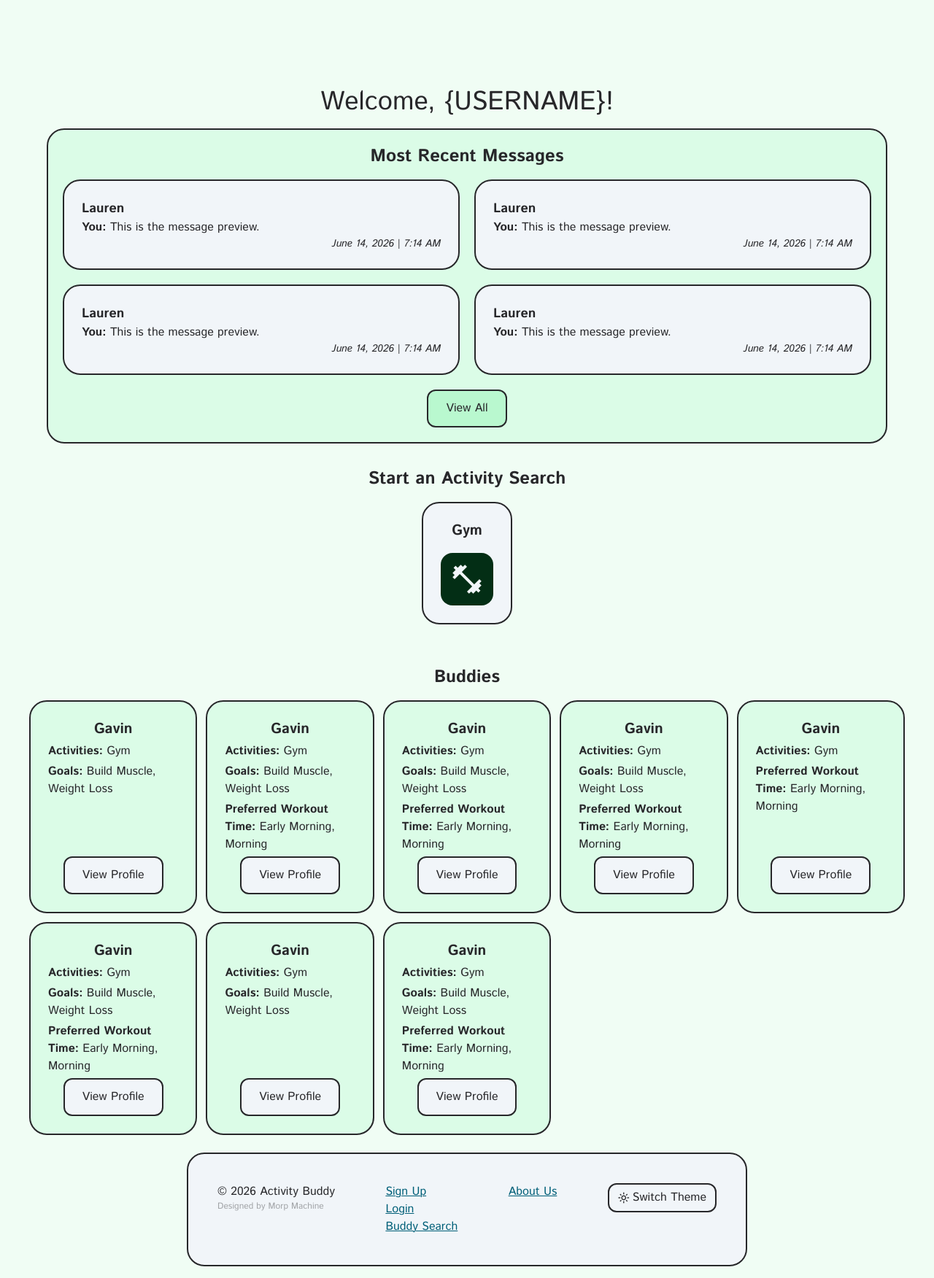
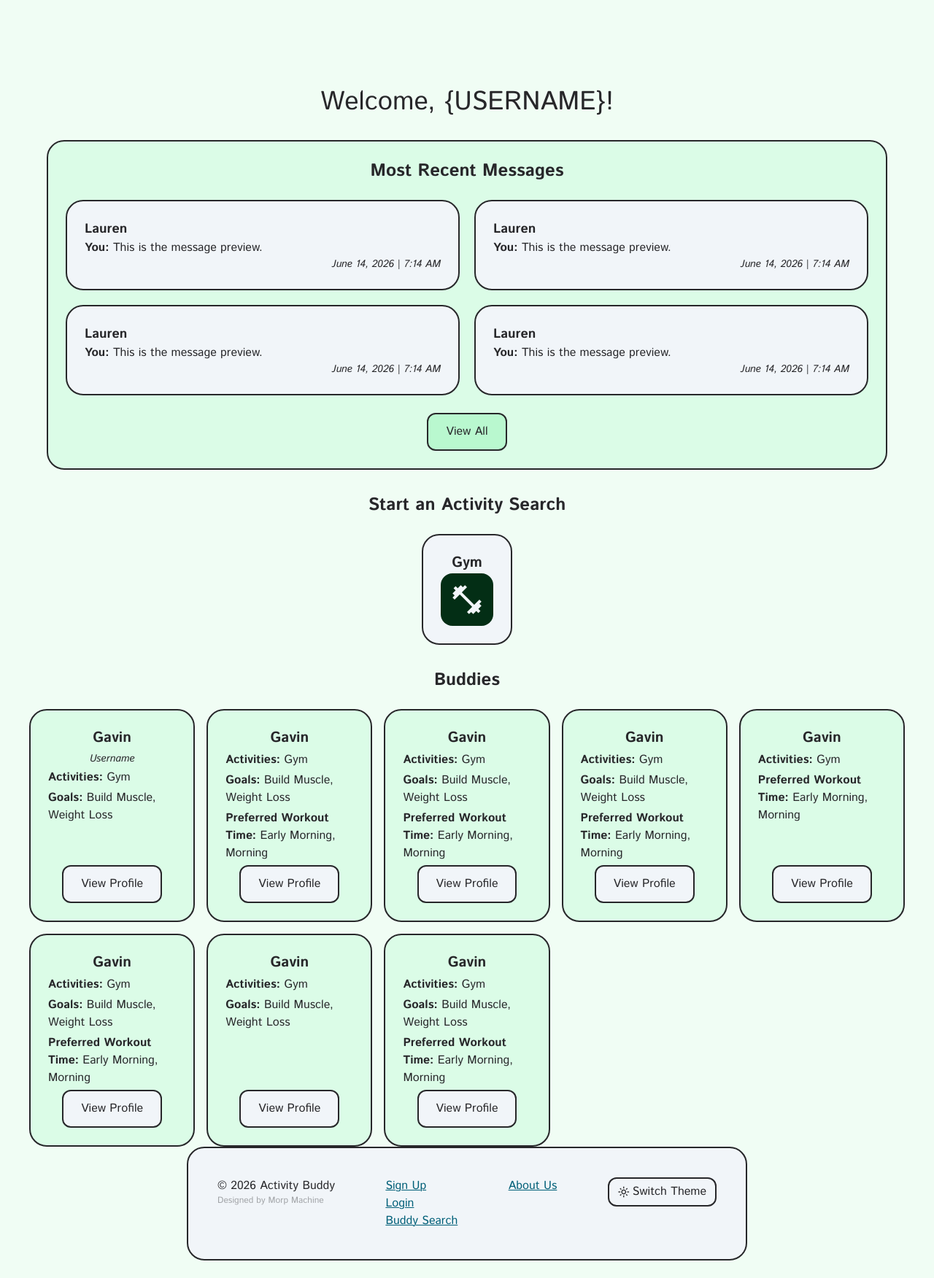
Before and after one commit to evankingca/Activity-Buddy, a Django app: page /user in a window 1280 px wide. Shown: the part 16-1768 px from the top of the page at 73% size. After the commit the page ends 1744 px from the top, so only its background shows below. Run offline with Django 5.2, Linux system fonts and the light colour scheme; some libraries are stand-ins or nearby versions.

Commit message:
Update styles

```diff
--- a/browsing/templates/browsing/user_home.html
+++ b/browsing/templates/browsing/user_home.html
@@ -6,14 +6,14 @@
 
 
 <div class="container mx-auto mt-30">
-  <section class="flex flex-col gap-4 items-center justify-center">
+  <section class="flex flex-col gap-8 items-center justify-center">
 
     <!-- ADD username of logged in user -->
     <h1>Welcome, {USERNAME}!</h1>
 
     <!-- Most Recent Messages -->
-    <div class="card card-tertiary dark:card-primary text-center w-full max-w-6xl bg-bg-green p-5">
-      <h2 class="mb-4">Most Recent Messages</h2>
+    <div class="flex flex-col gap-6 card card-sm card-tertiary dark:card-primary text-center w-full max-w-6xl">
+      <h2>Most Recent Messages</h2>
       <div class="grid grid-cols-1 md:grid-cols-2 gap-5">
         <!-- START: populate with messsages from database -->
         <div class="card card-primary card-sm dark:card-tertiary flex flex-col">
@@ -40,18 +40,18 @@
         </div>
         <!-- SAMPLE DATA END -->
       </div>
-      <button class="btn btn-secondary btn-md mx-auto mt-5">View All</button>
+      <button class="btn btn-secondary mx-auto">View All</button>
     </div>
 
 
     <!-- Start Activity Search -->
-    <div class="m-4 text-center w-full max-w-7xl">
-      <h2 class="mb-4">Start an Activity Search</h2>
+    <div class="flex flex-col gap-6 text-center w-full max-w-7xl">
+      <h2>Start an Activity Search</h2>
       <div class="flex flex-col md:flex-row items-center justify-center">
 
         <!-- START: populate with activities from database -->
         <div class="card card-primary card-sm">
-          <h3 class="mb-4">Gym</h3>
+          <h3>Gym</h3>
           <!-- Link to activity search page (should redirect to login if not logged in) -->
           <div class="flex items-center justify-center rounded-2xl bg-green-950 dark:bg-text-dark">
             <a href="#" class="m-3 flex items-center justify-center">
@@ -65,12 +65,14 @@
 
 
     <!-- Buddies -->
-    <div class="text-center w-full max-w-7xl m-6">
-      <h2 class="mb-4">Buddies</h2>
-      <div class="grid grid-cols-1 md:grid-cols-3 lg:grid-cols-4 xl:grid-cols-5 gap-3">
+    <div class="text-center flex flex-col gap-6 w-full max-w-7xl">
+      <h2>Buddies</h2>
+      <div class="grid grid-cols-1 md:grid-cols-3 lg:grid-cols-4 xl:grid-cols-5 gap-4">
         <!-- START: populate with messsages from database -->
         <div class="card card-tertiary card-sm flex flex-col text-left gap-1">
+          <!--  -->
           <h3 class="text-center">Gavin</h3>
+          <p class="text-center italic text-sm">Username</p>
           <p><span class="font-semibold">Activities: </span>Gym</p>
           <p><span class="font-semibold">Goals: </span>Build Muscle, Weight Loss</p>
           <!-- <p><span class="font-semibold">Preferred Workout Time: </span>Early Morning, Morning</p> -->
--- a/tailwindApp/static/css/dist/styles.css
+++ b/tailwindApp/static/css/dist/styles.css
@@ -296,9 +296,6 @@
   .-mt-3 {
     margin-top: calc(var(--spacing) * -3);
   }
-  .mt-2 {
-    margin-top: calc(var(--spacing) * 2);
-  }
   .mt-5 {
     margin-top: calc(var(--spacing) * 5);
   }
@@ -442,6 +439,9 @@
   .gap-6 {
     gap: calc(var(--spacing) * 6);
   }
+  .gap-8 {
+    gap: calc(var(--spacing) * 8);
+  }
   .gap-10 {
     gap: calc(var(--spacing) * 10);
   }
@@ -583,13 +583,6 @@
   }
   .p-4 {
     padding: calc(var(--spacing) * 4);
-  }
-  .p-5 {
-    padding: calc(var(--spacing) * 5);
-  }
-  .btn-md {
-    padding-inline: calc(var(--spacing) * 6);
-    padding-block: calc(var(--spacing) * 3);
   }
   .card-xs {
     padding-inline: calc(var(--spacing) * 2);
@@ -847,19 +840,6 @@
       grid-template-columns: repeat(5, minmax(0, 1fr));
     }
   }
-  .dark\:btn-tertiary:where(.dark, .dark *) {
-    border-color: var(--color-border-light);
-    background-color: var(--color-slate-100);
-    color: var(--color-text-light);
-  }
-  @media (hover: hover) {
-    .dark\:btn-tertiary:where(.dark, .dark *):hover {
-      background-color: var(--color-slate-50);
-    }
-  }
-  .dark\:btn-tertiary:where(.dark, .dark *):active {
-    background-color: var(--color-slate-200);
-  }
   .dark\:card-tertiary:where(.dark, .dark *) {
     border-color: var(--color-border-light);
     background-color: var(--color-green-100);
```
